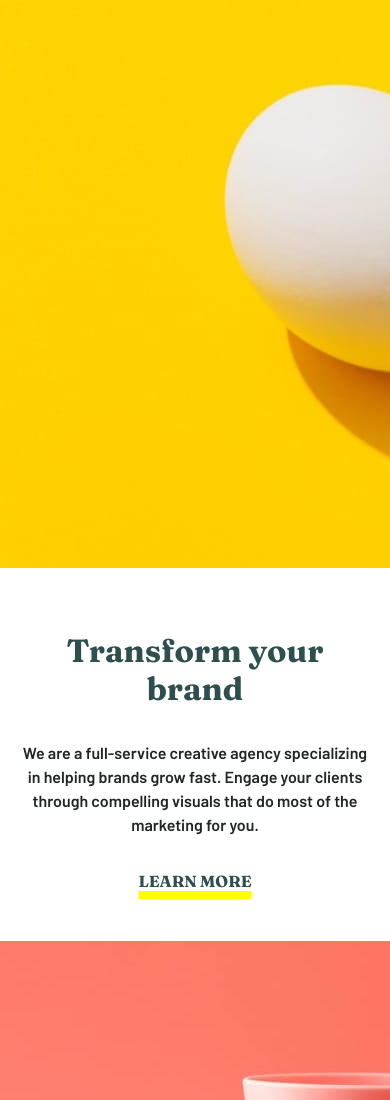
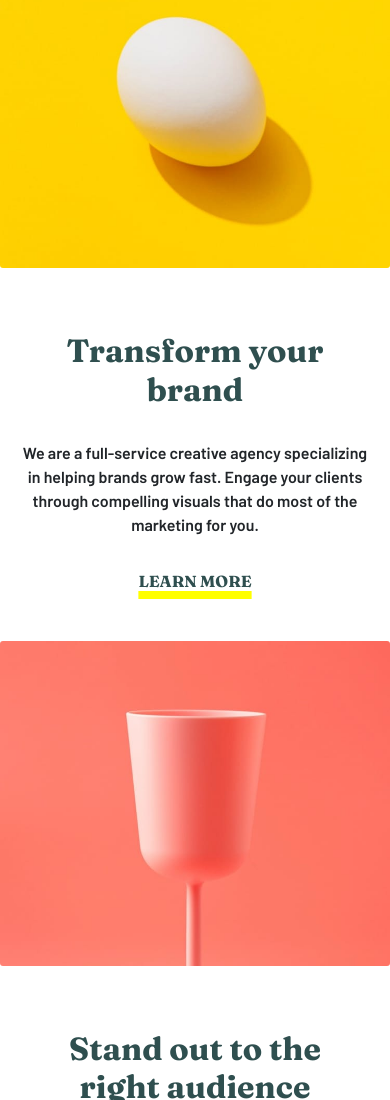
Before and after one commit to Tony-Leng/sunnyside-agency-landing-page-main, a website: page index.html in a window 390 px wide. Shown: the part 900-2000 px from the top of the page. Drawn offline with nearby package versions, Linux system fonts and the light colour scheme.

Commit message:
fixed the card image width

```diff
--- a/index.html
+++ b/index.html
@@ -56,7 +56,7 @@
 
   <div class="imageandtext-card">
     <div class="transform-img">
-      <img src="images/mobile/image-transform.jpg" alt="">
+      <img class="card-img" src="images/mobile/image-transform.jpg" alt="">
     </div>
     <h2 id="imageandtext-headline">Transform your brand</h2>
     <p>
@@ -68,7 +68,7 @@
 
   <div class="imageandtext-card">
     <div class="standout-img">
-      <img src="images/mobile/image-stand-out.jpg" alt="">
+      <img class="card-img" src="images/mobile/image-stand-out.jpg" alt="">
     </div>
     <h2 id="imageandtext-headline">Stand out to the right audience</h2>
     <p>
--- a/styles/imageandtext-card.css
+++ b/styles/imageandtext-card.css
@@ -1,6 +1,11 @@
 .imageandtext-card {
   text-align: center;
   margin-bottom: 48px;
+
+}
+
+.card-img {
+  width: 100%;
 }
 
 #imageandtext-headline {
```
